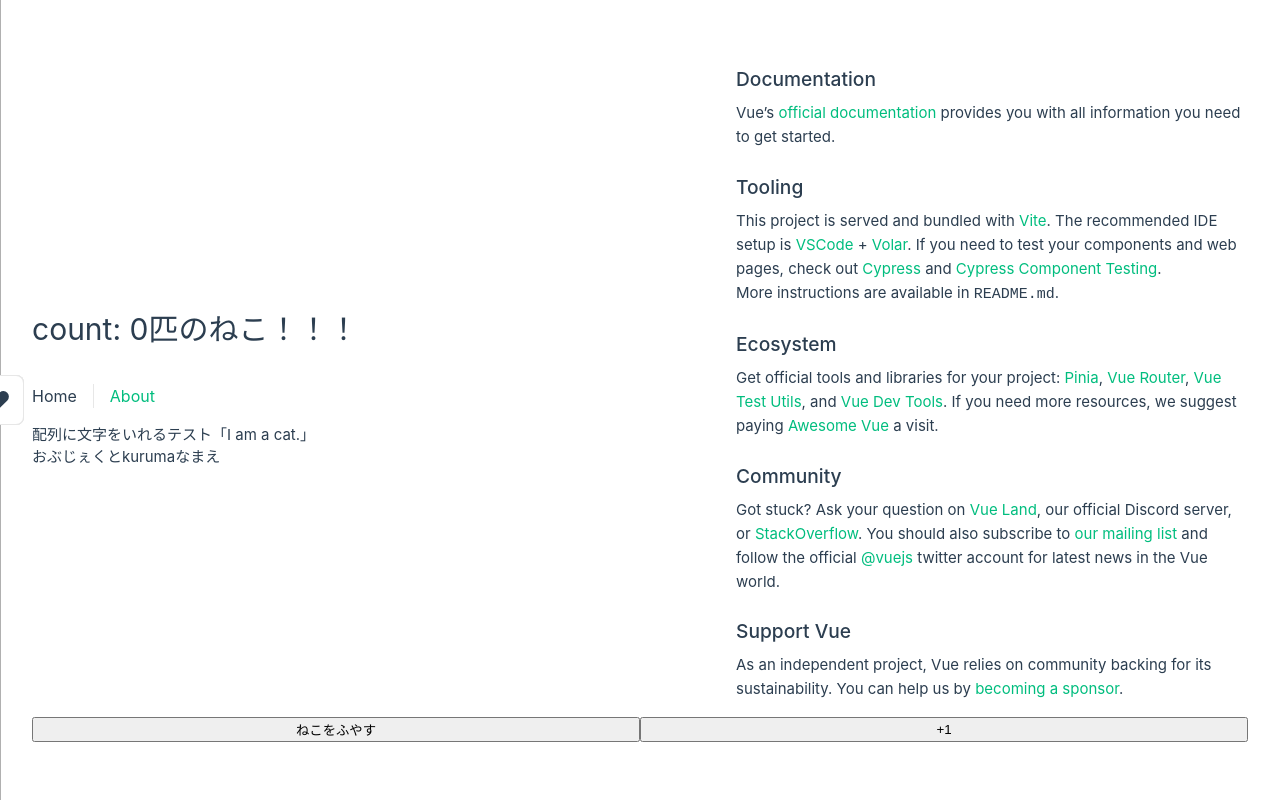
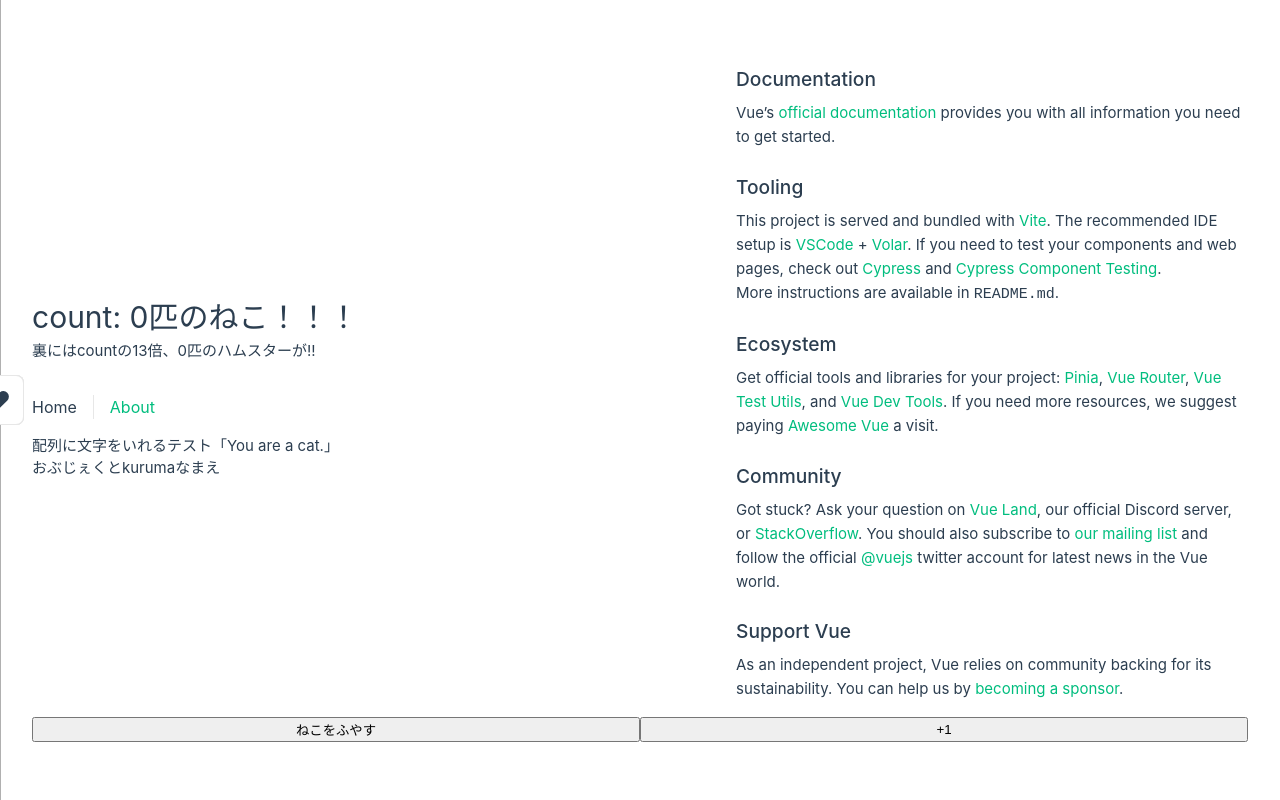
Before and after one commit to tnssn/monstropolis, a Vue app: page / in a window 1280 px wide. Built offline with nearby package versions, Linux system fonts and the light colour scheme.

Commit message:
computedを使って自動的に再計算するところを観測しました

```diff
--- a/src/App.vue
+++ b/src/App.vue
@@ -8,9 +8,9 @@ export default {
   },
   data(){
     return {
-      hoge: 'ねこはいます',
+      hoge: 'にゃんにゃか',
       isShow: false,
-      arr: [ 1000, 3, 5, 7, 'I am a cat.'],
+      arr: [ 1000, 3, 5, 'I am a cat.', 'You are a cat.'],
       car :{
         name: "kuruma",
         color: "akai",
@@ -24,6 +24,11 @@ export default {
     increment() {
       this.count++
     }
+  },
+  computed: {
+    juusanbai() {
+      return this.count * 13
+    }
   }
 }
 </script>
@@ -33,6 +38,7 @@ export default {
 
     <div class="wrapper">
      <h1>count: {{count}}匹のねこ！！！</h1>
+     裏にはcountの13倍、{{ juusanbai }}匹のハムスターが!!
 
       <nav>
         <RouterLink to="/">Home</RouterLink>
@@ -51,6 +57,7 @@ export default {
   <RouterView />
     <button @click="isShow = !isShow">ねこをふやす</button>
     <button @click="increment">+1</button>
+
 </template>
 
 <style scoped>
```
